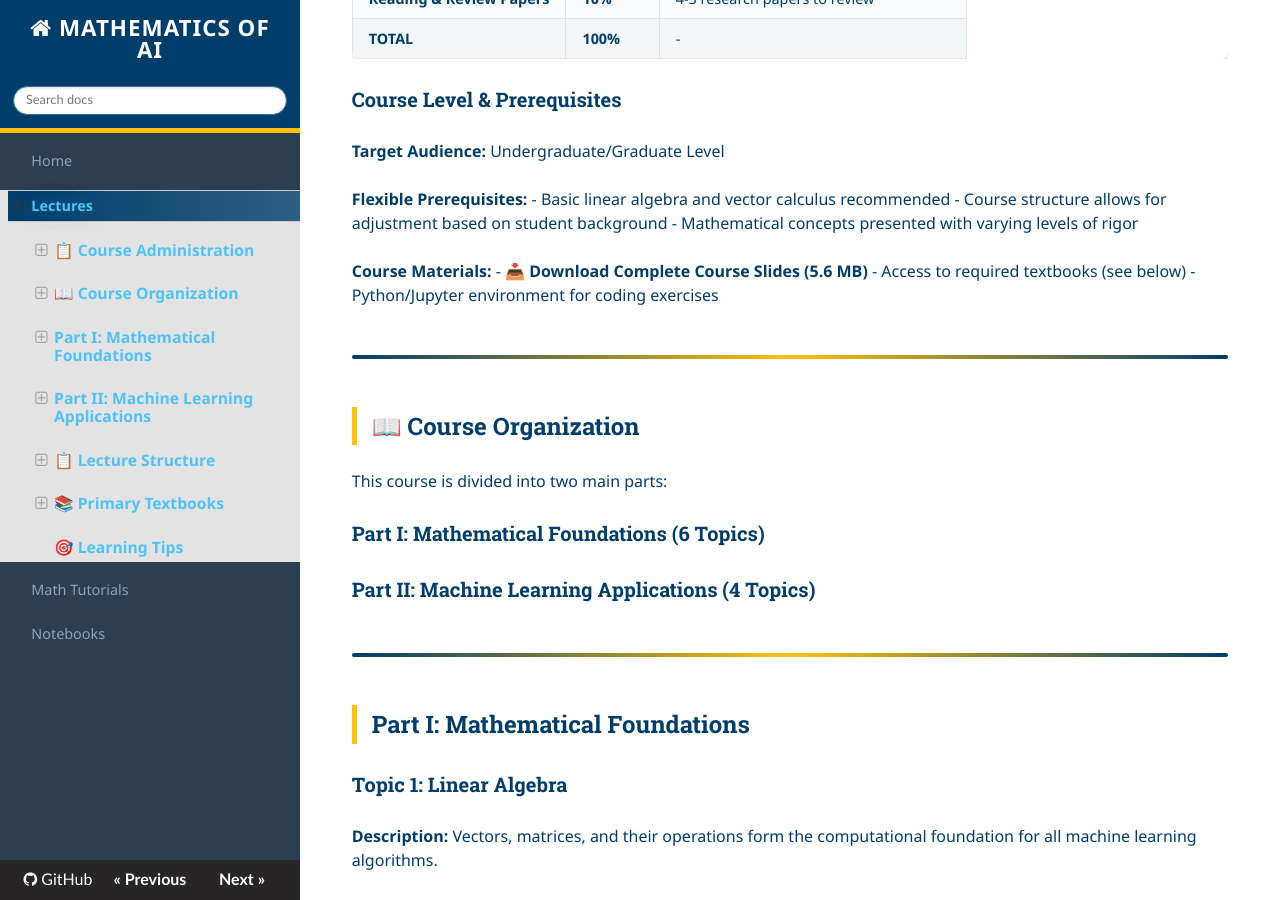
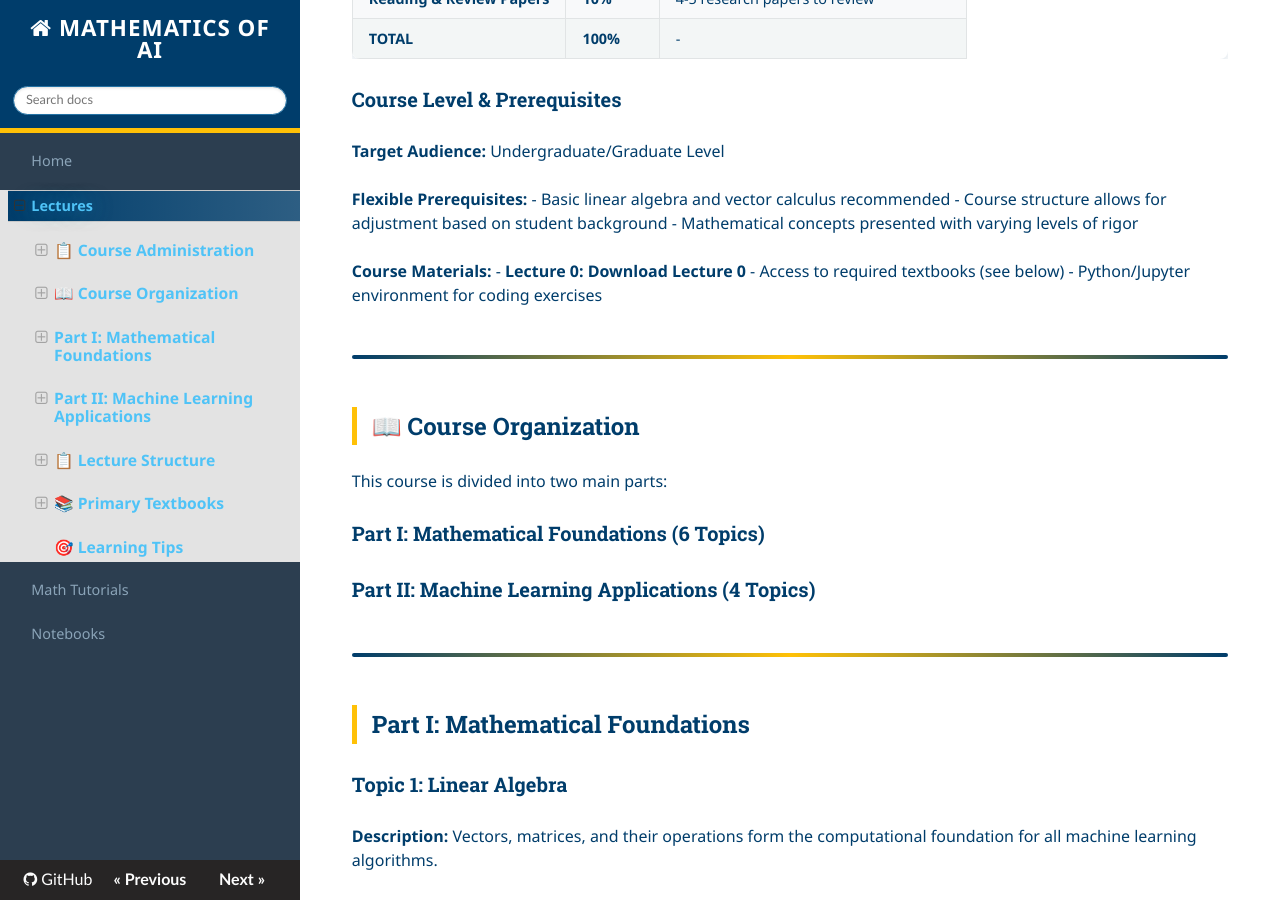
Before and after one commit to alnemari-m/mathai-website, an MkDocs documentation site: the page built from docs/lectures.md, in a window 1280 px wide and 900 px high, scrolled down 792 px. Built offline with MkDocs 1.6.1, drawn with Linux system fonts in a browser that asks for light colours; nearby versions of some CDN libraries.

Commit message:
Update course materials link to 'Lecture 0'

```diff
--- a/docs/lectures.md
+++ b/docs/lectures.md
@@ -26,7 +26,7 @@ Complete lecture materials with slides and notes in PDF format.
 - Mathematical concepts presented with varying levels of rigor
 
 **Course Materials:**
-- [📥 Download Complete Course Slides (5.6 MB)](pdfs/Mathematics_for_Machine_Learning.pdf)
+- [Lecture 0: Download Lecture 0](pdfs/Mathematics_for_Machine_Learning.pdf)
 - Access to required textbooks (see below)
 - Python/Jupyter environment for coding exercises
 
```
